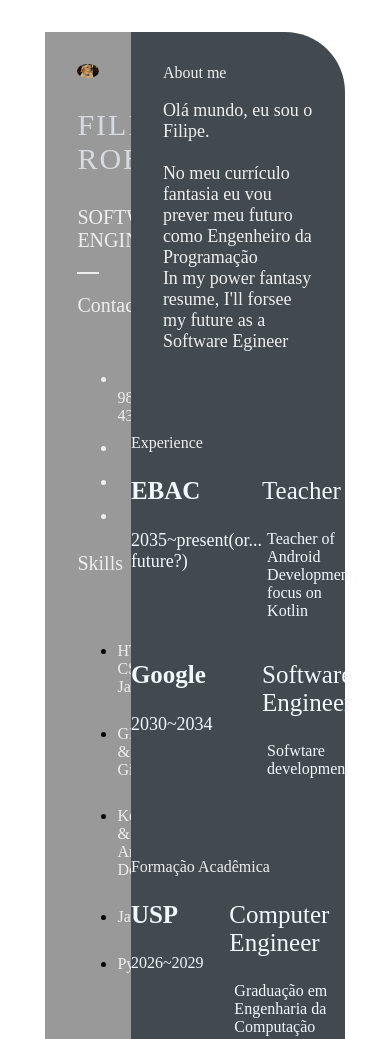
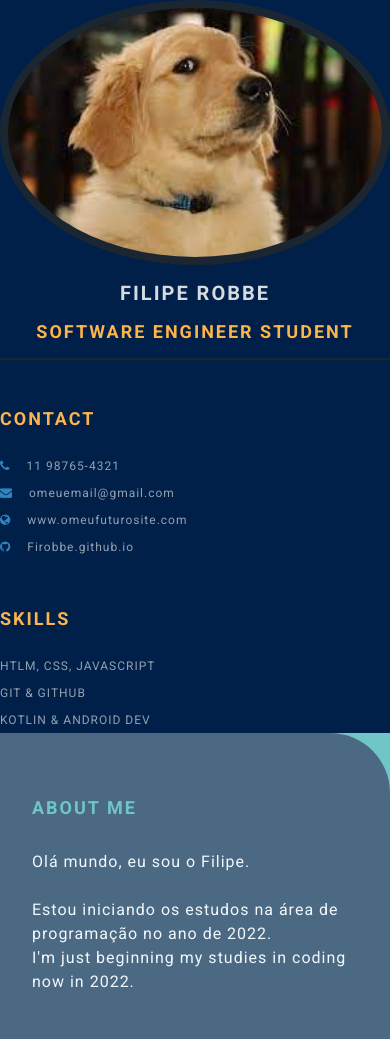
Before and after one commit to FiRobbe/devweekgit.github.io, a plain HTML site: page index.html in a window 390 px wide. Shown: the top 1039 px of the page. Drawn offline with Linux system fonts and the light colour scheme.

Commit message:
Feature: add css last day

```diff
--- a/index.html
+++ b/index.html
@@ -4,6 +4,16 @@
     <meta http-equiv="X-UA-Compatible" content="IE=edge">
     <meta name="viewport" content="width=device-width, initial-scale=1.0">
     <title>Filipe Robbe CV</title>
+
+    <!-- Google font  -->
+    <link rel="preconnect" href="https://fonts.googleapis.com">
+    <link rel="preconnect" href="https://fonts.gstatic.com" crossorigin>
+    <link href="https://fonts.googleapis.com/css2?family=Roboto:ital,wght@0,100;0,300;0,400;0,700;1,100;1,300;1,400;1,700&display=swap" rel="stylesheet">
+
+    <!-- font-awesome -->
+    <link rel="stylesheet" href="https://cdnjs.cloudflare.com/ajax/libs/font-awesome/4.7.0/css/font-awesome.min.css">
+
+    <!-- Custom CSS -->
     <link rel="stylesheet" href="style.css">
 </head>
 <body>
@@ -13,15 +23,15 @@
                 <div class="profile">
                     <img class="profile-image" src="image/profile-image.jpg" alt="Profile image">
                     <p class="name">Filipe Robbe</p>
-                    <p class="profession">Software Engineer</p>
+                    <p class="profession">Software Engineer Student</p>
                 </div>
                 <div class="contact-info">
                     <p class="left-title">Contact</p>
                     <ul>
                         <li><i class="fa fa-phone"></i>11 98765-4321</li>
-                        <li><i class="fa fa-envelope"></i>omeuemal@gmail.com</li>
-                        <li><i class="fa fa-globe"></i>www.realmenteomeusite.com</li>
-                        <li><i class="fa fa-github"></i>meuGitHub</li>
+                        <li><i class="fa fa-envelope"></i>omeuemail@gmail.com</li>
+                        <li><i class="fa fa-globe"></i>www.omeufuturosite.com</li>
+                        <li><i class="fa fa-github"></i>Firobbe.github.io</li>
                     </ul>
                 </div>
                 <div class="skills">
@@ -30,8 +40,6 @@
                         <li><p>HTLM, CSS, Javascript</p></li>
                         <li><p>GIT & Github</p></li>
                         <li><p>Kotlin & Android Dev</p></li>
-                        <li><p>Java</p></li>
-                        <li><p>Python</p></li>
                     </ul>
                 </div>
             </section>
@@ -42,29 +50,20 @@
                     <div class="right-title">About me</div>
                     <p class="about-me-contents">
                         Olá mundo, eu sou o Filipe.<br>
-                        <br> No meu currículo fantasia eu vou prever meu futuro como Engenheiro da Programação
-                        <br> In my power fantasy resume, I'll forsee my future as a Software Egineer
+                        <br> Estou iniciando os estudos na área de programação no ano de 2022.
+                        <br> I'm just beginning my studies in coding now in 2022.
                     </p>
                 </section>
-            </div>
             <section class="experience gap">
                 <div class="right-title">Experience</div>
                 <div class="experience-contents">
                     <div class="exp-left">
-                        <p class="exp-company-name">EBAC</p>
-                        <p class="exp-time-period">2035~present(or... future?)</p>
+                        <p class="exp-company-name">Studio Metropole</p>
+                        <p class="exp-time-period">2020-2022</p>
                     </div>
                     <div class="exp-right">
                         <p class="exp-position">Teacher</p>
-                        <p class="exp-desc">Teacher of Android Development, focus on Kotlin</p>
-                    </div>
-                    <div class="exp-left">
-                        <p class="exp-company-name">Google</p>
-                        <p class="exp-time-period">2030~2034</p>
-                    </div>
-                    <div class="exp-right">
-                        <p class="exp-position">Software Engineer</p>
-                        <p class="exp-desc">Sofwtare development</p>
+                        <p class="exp-desc">Acrobatics teacher</p>
                     </div>
                 </div>
             </section>
@@ -72,32 +71,25 @@
                 <div class="right-title">Formação Acadêmica</div>
                 <div class="education-contents">
                     <div class="education-left">
-                        <p class="education-school-name">USP</p>
-                        <p class="education-time-period">2026~2029</p>
-                    </div>
-                    <div class="education-right">
-                        <p class="education-subject">Computer Engineer</p>
-                        <p class="education-desc">Graduação em Engenharia da Computação</p>
-                    </div>
-                    <div class="education-left">
-                        <p class="education-school-name">Jet Brains</p>
-                        <p class="education-time-period">2024~2025</p>
-                    </div>
-                    <div class="education-right">
-                        <p class="education-subject">Kotlin</p>
-                        <p class="education-desc">Android Dev & Kotlin</p>
-                    </div>
-                    <div class="education-left">
                         <p class="education-school-name">EBAC</p>
-                        <p class="education-time-period">2022~2023</p>
+                        <p class="education-time-period">2022</p>
                     </div>
                     <div class="education-right">
                         <p class="education-subject">Engenheiro Front-End</p>
-                        <p class="education-desc">Formação em Front-End</p>
+                        <p class="education-desc">Front-End Engineer</p>
+                    </div>
+                    <div class="education-left">
+                        <p class="education-school-name">DIO</p>
+                        <p class="education-time-period">2022</p>
+                    </div>
+                    <div class="education-right">
+                        <p class="education-subject">Mobile Dev - Android</p>
+                        <p class="education-desc">Android Development using Kotlin</p>
                     </div>
                 </div>
             </section>
         </section>
+    </div>
     </main>
 </body>
 </html>
--- a/style.css
+++ b/style.css
@@ -1,10 +1,13 @@
-You've used 80% of your storage. … If you run out of storage, you won't be able to upload new files.Learn more
 * {
     margin: 0;
     padding: 0;
     box-sizing: border-box;
     list-style: none;
     font-family: 'Roboto', sans-serif;
+}
+
+body {
+    background-color: #70c6c7;
 }
 
 .resume-contents {
@@ -18,28 +21,29 @@ You've used 80% of your storage. … If you run out of storage, you won't be abl
 .left-section {
     grid-column: span 2;
     height: 100%;
-    background-color: #999999;
+    background-color: #00204A;
 }
 
 .right-section {
     grid-column: span 5;
     height: 100%;
-    background-color: #424a50;
+    background-color: #4B6982;
     border-radius: 0px 60px 0px 0px;
 }
 
-.left-section-contents{
+.left-section-content{
     padding: 2rem 2rem;
 }
 
 .profile {
     width: 100%;
-    border-bottom: 2px solid #eeeeee;
+    border-bottom: 2px solid #1B2631;
 }
 
 .profile .profile-image {
     width: 100%;
-    border-radius: 100%;
+    border-radius: 50%;
+    border: 8px solid #1B2631;
 }
 
 .name {
@@ -47,19 +51,31 @@ You've used 80% of your storage. … If you run out of storage, you won't be abl
     font-size: 30px;
     letter-spacing: 2px;
     text-transform: uppercase;
+    text-align: center;
+    font-weight: bold;
+    padding: 1rem 0;
 }
 
 .profession {
-    color: #eeeeee;
+    color: #FDB44B;
     font-size: 20px;
     text-transform: uppercase;
     text-align: center;
+    letter-spacing: 2px;
+    font-weight: bold;
+    padding-bottom: 1rem;
 }
 
 /* .contact-info { border-bottom: 2px solid #1B2631; } */
 .left-title {
-    color: #eeeeee;
+    color: #FDB44B;
     font-size: 20px;
+    letter-spacing: 2px;
+    text-transform: uppercase;
+    font-weight: bold;
+    display: flex;
+    align-items: center;
+    padding-top: 3rem;
 }
 
 .contact-info ul {
@@ -69,14 +85,18 @@ You've used 80% of your storage. … If you run out of storage, you won't be abl
 .contact-info ul li,
 .references ul li {
     padding: .4rem 0;
-    color: #eeeeee;
+    display: flex;
+    align-items: center;
+    color: #d6dbdfaf;
+    letter-spacing: 1px;
+    font-size: 18px;
 }
 
 .contact-info ul li i,
 .references ul li i {
     padding-right: 1rem;
     font-size: 18px;
-    color: #eeeeee;
+    color: #2E86C1;
 }
 
 .skills ul {
@@ -84,15 +104,46 @@ You've used 80% of your storage. … If you run out of storage, you won't be abl
 }
 .skills ul li p {
     padding: .4rem 0;
-    color: #eeeeee;
+    color: #d6dbdfaf;
+    font-size: 18px;
+    letter-spacing: 1px;
+    display: flex;
+    align-items: center;
+    text-transform: uppercase;
 }
+
+.referance-name {
+    padding-top: 1.5rem;
+    padding-bottom: .4rem;
+    font-size: 18px;
+    color: #F9E79F;
+    letter-spacing: 1px;
+    text-transform: uppercase;
+}
+
+.referance-profession {
+    font-size: 16px;
+    color: #d6dbdfaf;
+    letter-spacing: 1px;
+    /* text-transform: uppercase; */
+    padding-bottom: .4rem;
+}
+
 
 .right-section-contents {
     padding: 2rem 2rem;
 }
 
 .right-title {
-    color: #eeeeee;
+    color: #70C6C7;
+    font-size: 40px;
+    letter-spacing: 2px;
+    text-transform: uppercase;
+    font-weight: bold;
+    display: flex;
+    align-items: center;
+    padding: 2rem 0;
+    position: relative;
 }
 
 .gap {
@@ -100,7 +151,9 @@ You've used 80% of your storage. … If you run out of storage, you won't be abl
 }
 .about-me-contents {
     font-size: 18px;
-    color: #eeeeee;
+    letter-spacing: 1px;
+    line-height: 2rem;
+    color: #F1F8FD;
 }
 
 .experience-contents,
@@ -117,23 +170,124 @@ You've used 80% of your storage. … If you run out of storage, you won't be abl
 .awards-company-name {
     font-size: 25px;
     font-weight: bold;
+    text-transform: uppercase;
+    letter-spacing: 1px;
+    color: #FDB44B;
+    padding-bottom: .4rem;
 }
 
 .exp-time-period,
 .educationp-time-period,
 .awards-time-period {
     font-size: 18px;
+    letter-spacing: 1px;
+    line-height: 2rem;
 }
 
 .exp-position,
 .education-subject,
 .awards-name {
     font-size: 25px;
+    font-weight: bold;
+    text-transform: uppercase;
+    letter-spacing: 1px;
+    color: #FDB44B;
+    padding-bottom: .4rem;
 }
 
 .exp-desc,
 .education-desc,
 .awards-desc {
     font-size: 16px;
+    letter-spacing: 1px;
+    line-height: 1.5rem;
+    border-left: 3px solid #a5a3a3;
     padding-left: 5px;
 }
+
+/* Media queries */
+@media screen and (max-width:780px) {
+    .experience-contents,
+    .education-contents,
+    .awards-contents {
+        grid-template-columns: repeat(1, 1fr);
+    }
+}
+
+@media screen and (max-width:780px) {
+    .left-section {
+        grid-column: span 3;
+    }
+
+    .right-section {
+        grid-column: span 4;
+    }
+
+}
+
+@media screen and (max-width:1200px) {
+    .resume-contents {
+        grid-template-columns: repeat(1, 1fr);
+    }
+}
+
+@media screen and (max-width:390px) {
+    .resume-contents {
+        width: 100%;
+        margin: 0 auto;
+    }
+
+    .name {
+        font-size: 20px;
+    }
+
+    .profession {
+        font-size: 18px;
+    }
+
+    .left-title {
+        font-size: 18px;
+    }
+
+    .right-title {
+        font-size: 18px;
+    }
+
+    .contact-info ul li,
+    .references ul li {
+        font-size: 12px;
+    }
+
+    .contact-info ul li i,
+    .references ul li i {
+        /* padding-right: 1rem; */
+        font-size: 12px;
+    }
+
+    .skills ul li p {
+        font-size: 12px;
+    }
+
+    .about-me-contents {
+        font-size: 16px;
+        line-height: 1.5rem;
+    }
+
+    .exp-company-name,
+    .education-school-name,
+    .awards-company-name {
+        font-size: 18px;
+    }
+
+    .exp-time-period,
+    .educationp-time-period,
+    .awards-time-period {
+        font-size: 16px;
+    }
+
+    .exp-position,
+    .education-subject,
+    .awards-name {
+        font-size: 18px;
+    }
+}
```
